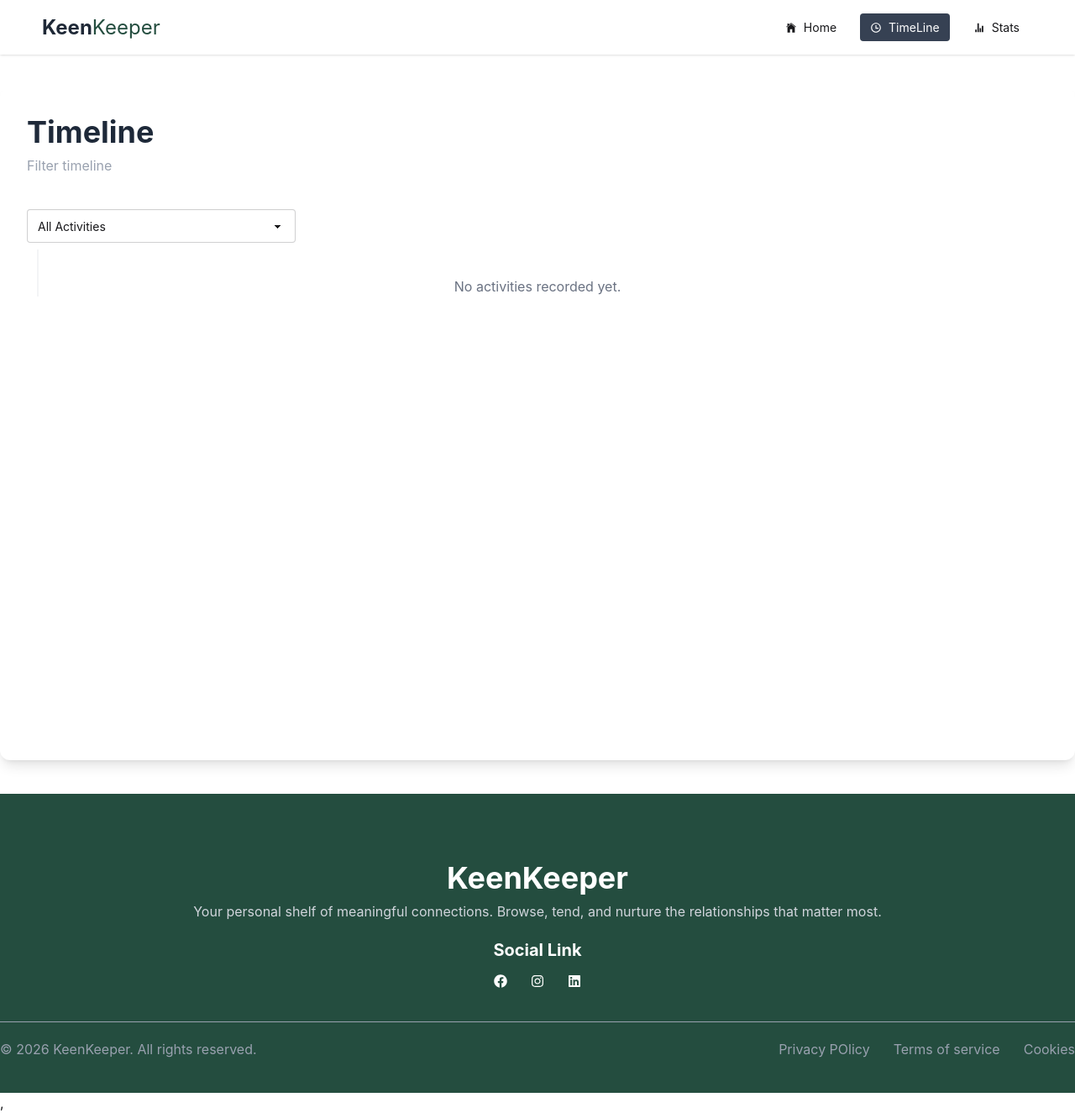
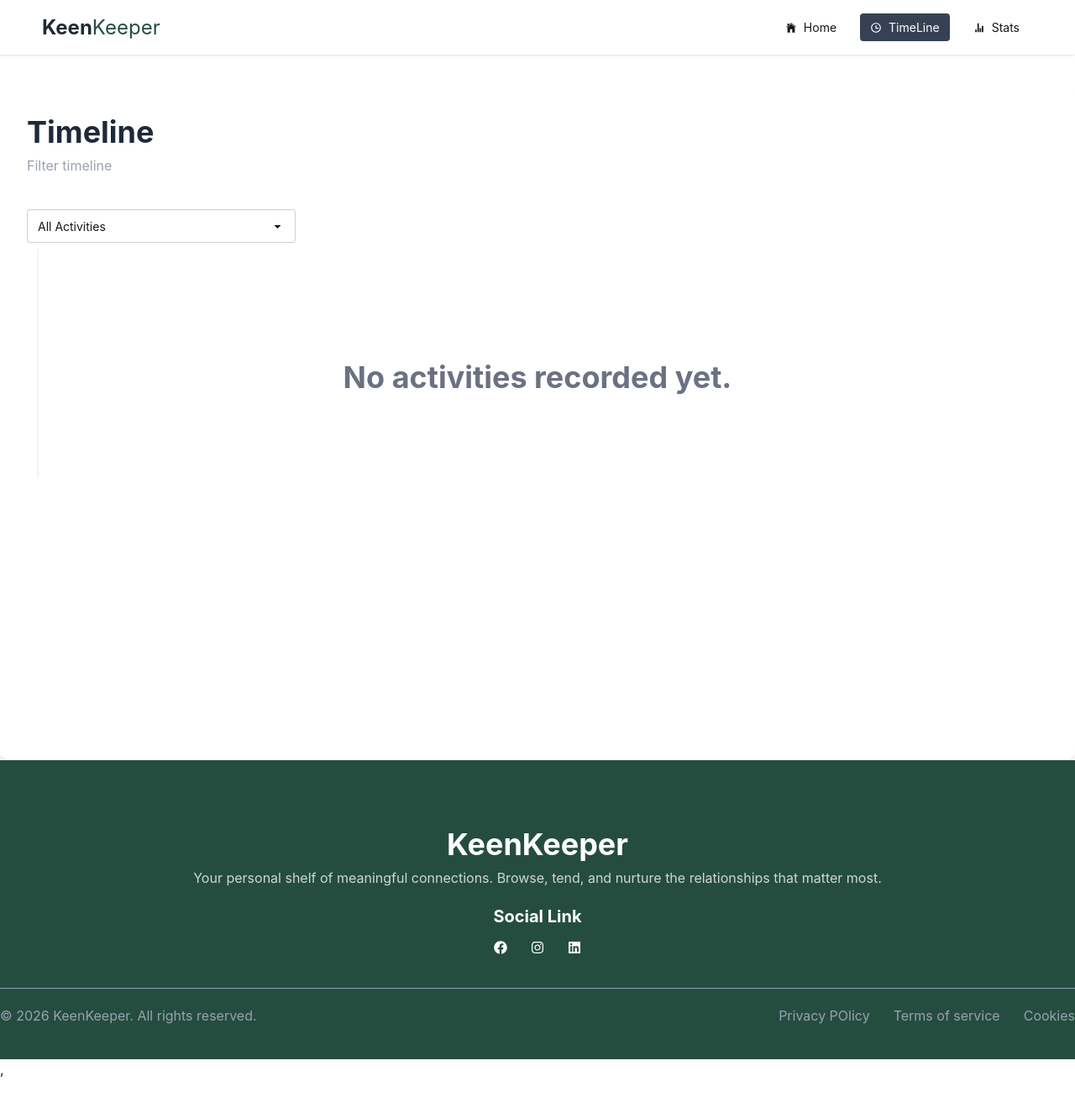
Before and after one commit to rrony7677-creator/Assignment-7, a React (Vite) app: page /friends in a window 1280 px wide. Shown: the whole page at 84% size. After the commit the page ends 1285 px from the top, so only its background shows below. Built offline with nearby package versions, Linux system fonts and the light colour scheme.

Commit message:
README file added and project is ready for submission

```diff
--- a/src/components/shared/Footer.jsx
+++ b/src/components/shared/Footer.jsx
@@ -3,7 +3,7 @@ import { FaFacebook, FaInstagram, FaLinkedin } from 'react-icons/fa';
 
 const Footer = () => {
     return (
-<div className="bg-[#244D3F] text-white mt-10 ">
+<div className="bg-[#244D3F] text-white mt-0 ">
 
 <div className="items-center text-center justify-center">
 <div className="space-y-5">
--- a/src/pages/CallList.jsx
+++ b/src/pages/CallList.jsx
@@ -21,7 +21,7 @@ const expectedCall = calls.find((call) => call.id === parseInt(id));
 console.log(expectedCall);
 
 
-const {handleActivity,storeCallList} = useContext(CallContext);
+const {handleActivity} = useContext(CallContext);
 // console.log(handleCall);
 
 
--- a/src/pages/Friendpage.jsx
+++ b/src/pages/Friendpage.jsx
@@ -36,7 +36,7 @@ const filteredList =storeCallList.filter(item=>{if(activeFilter === 'all')
 <div className="absolute left-3 top-2 bottom-2 w-0.5 bg-gray-100"></div>
 
 {storeCallList.length === 0 ? (
-    <p className="text-center text-gray-500 py-10">No activities recorded yet.</p>
+    <p className="text-center font-bold container mx-auto items-center justify-center text-4xl text-gray-500 py-35">No activities recorded yet.</p>
 ) : (
 filteredList.map((item, index) => (
 <div key={index} className="flex items-start gap-6 relative group">
```
Also changed, not shown: src/README.md (added).
